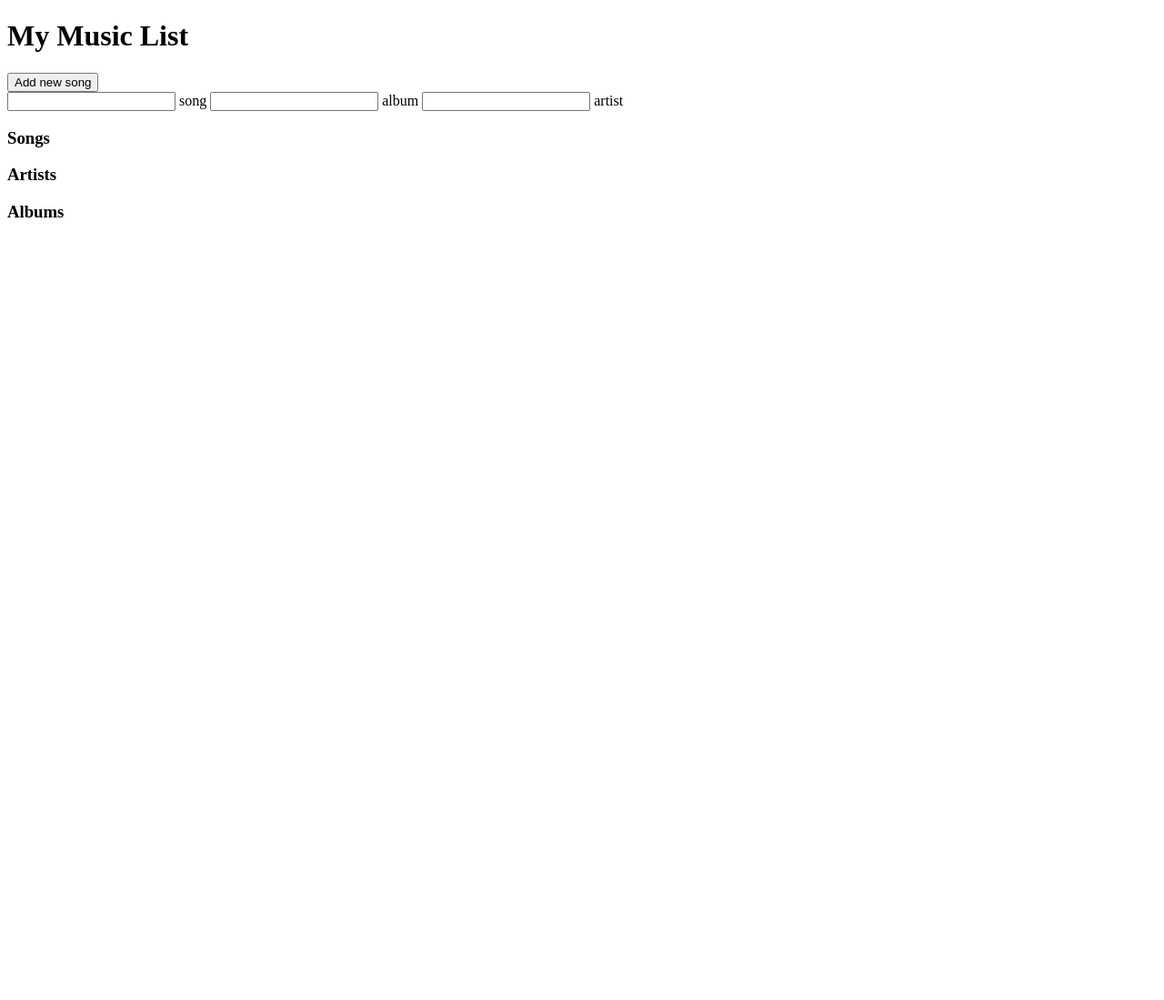
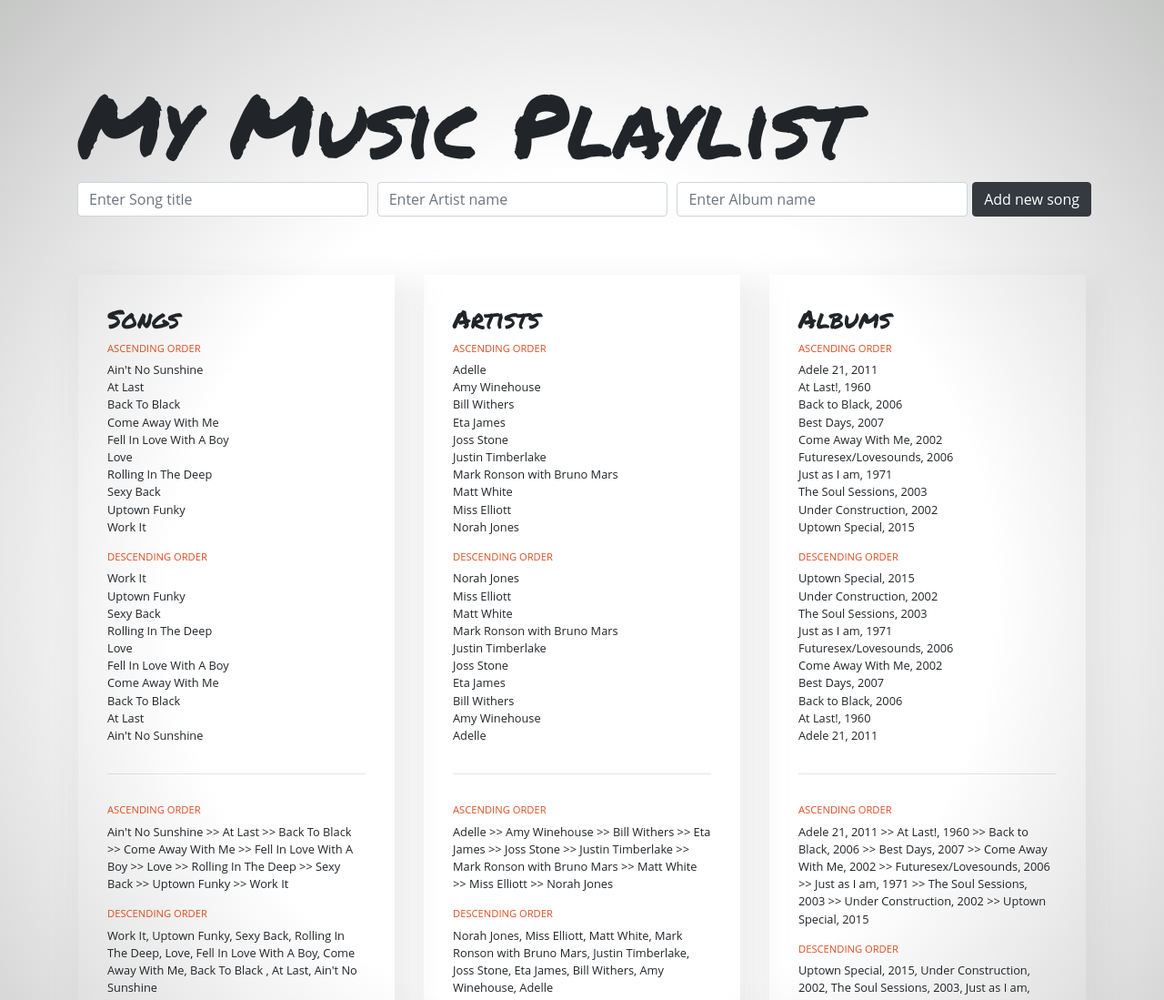
Before and after one commit to PhonethipLiu/favorite-music-array, a plain HTML site: page index.html in a window 1280 px wide. Shown: the top 1099 px of the page at 91% size. Before the commit the page ends 800 px from the top, so only its background shows below. Drawn offline with nearby package versions, Linux system fonts and the light colour scheme.

Commit message:
arrays are sorted and displayed horizontally and vertically in 3 different divs; working on adding new songs to the arrays

```diff
--- a/arraymethods.js
+++ b/arraymethods.js
@@ -1,27 +1,58 @@
-// Use JavaScript arrays and innerHTML to show the music you love.
+// * Create and modify arrays with join, push, reverse, sort, concat and unshift.
 
-// * Create and modify arrays with join, push, reverse, sort, concat and unshift.
-// * Output lists to the DOM.
-// *Create three separate arrays; one for **songs**, one for **albums**, and one for **artists**.
+// Create three separate arrays; one for songs, one for albums, and one for artists.
 
-const songs = [ "Come Away With Me", "Uptown Funky", "At Last", "Ani't No Sunshine", "Love", "Sexy Back", "Rolling In The Deep", "Back To Black ", "Fell In Love With A Boy", "Work It"], // *The song array should be initialized with 10 songs.
+const songs = [ "Come Away With Me", "Uptown Funky", "At Last", "Ain't No Sunshine", "Love", "Sexy Back", "Rolling In The Deep", "Back To Black ", "Fell In Love With A Boy", "Work It"], // *The song array should be initialized with 10 songs.
 
 artists = [ "Norah Jones", "Mark Ronson with Bruno Mars", "Eta James", "Bill Withers", "Matt White", "Justin Timberlake", "Adelle", "Amy Winehouse", "Joss Stone", "Miss Elliott"  ], // *Each subsequent array should hold the corresponding data (artist and album).
 
-albums = [  "At Last!, 1960","Just as I am, 1971" ,"Best Days, 2007","Futuresex/Lovesounds, 2006", "Adele 21, 2011", "Back to Black, 2006","The Soul Sessions, 2003", "Under Construction, 2002"];
+albums = ["Come Away With Me, 2002", "Uptown Special, 2015", "At Last!, 1960", "Just as I am, 1971" ,"Best Days, 2007","Futuresex/Lovesounds, 2006", "Adele 21, 2011", "Back to Black, 2006", "The Soul Sessions, 2003", "Under Construction, 2002"];
 
-// * Using a form; Add 2 more songs.
-//     + Each song should be added to the end of the song array.
-//     + Each artist should be added to the beginning of the artist array.
-//     + Each album should be added to the end of the album array.
+// * Output lists to the DOM.
+var printSongs = document.getElementById("songs"),
+    printArtists = document.getElementById("artists"),
+    printAlbums = document.getElementById("albums");
+
+// Sort list
+let sortSongA = songs.sort().join("<br>"),
+    sortSongD = songs.reverse().join("<br>");
+
+let sortArtistsA = artists.sort().join("<br>"),
+    sortArtistsD = artists.reverse().join("<br>");
+
+let sortAlbumsA = albums.sort().join("<br>"),
+    sortAlbumsD = albums.reverse().join("<br>");
+
+// console.log("Songs sorted in descending order", sortSongA);
+
+// Pring to DOM
+
+// Output vertically descending alphabetically & ascending alphabetically.
+// Output horizontally descending alphabetically, separated by `, ` & ascending alphabetically, separated by ` >> `.
+printSongs.innerHTML = `<h5>Ascending order</h5> <p>${sortSongA} </p> <h5>Descending order</h5> <p>${sortSongD}</p> <hr>
+<h5>Ascending order</h5> <p>${songs.sort().join(" >> ")} </p> <h5>Descending order</h5> <p>${songs.sort().reverse().join(", ")}</p> `;
+
+printArtists.innerHTML = `<h5>Ascending order</h5> <p>${sortArtistsA} </p> <h5>Descending order</h5> <p>${sortArtistsD}</p> <hr>
+<h5>Ascending order</h5> <p>${artists.sort().join(" >> ")} </p> <h5>Descending order</h5> <p>${artists.reverse().join(", ")}</p>`;
+
+printAlbums.innerHTML = `<h5>Ascending order</h5> <p>${sortAlbumsA} </p> <h5>Descending order</h5> <p>${sortAlbumsD}</p><hr>
+<h5>Ascending order</h5> <p>${albums.sort().join(" >> ")} </p> <h5>Descending order</h5> <p>${albums.reverse().join(", ")}</p>`;
+
+
 
 // * For each output element arrange the corresponding data as follows:
-//     *   Output vertically descending alphabetically.
-//     *   Output vertically ascending alphabetically.
+
 //     *   Output vertically exactly as the data was added.
 //     *   Output vertically exactly as the data was added, inverted.
-//     *   Output horizontally descending alphabetically, separated by `, `.
-//     *   Output horizontally ascending alphabetically, separated by ` >> `.
+
 //     *   Output horizontally exactly as the data was added, separated by ` : `.
 //     *   Output horizontally exactly as the data was added, inverted, separated by ` | `.
 // * Each output area should be separated by a headline tag.
+let addSong = document.getElementById("song--input"),
+    addArtist = document.getElementById("song--artist"),
+    addAlbum = document.getElementById("song--album");
+
+function displayNewSong(){
+    addSong.printSongs.innerHTML += songs.push();
+}
+console.log(displayNewSong);
--- a/index.html
+++ b/index.html
@@ -5,46 +5,84 @@
     <meta http-equiv="X-UA-Compatible" content="IE=edge">
     <title>Phonethip's Favorite Music array exercise</title>
     <meta name="viewport" content="width=device-width, initial-scale=1">
+    <!-- Google font -->
+    <link href="https://fonts.googleapis.com/css?family=Permanent+Marker" rel="stylesheet">
+    <!-- Bootstrap -->
+    <link rel="stylesheet"
+    href="https://maxcdn.bootstrapcdn.com/bootstrap/4.0.0/css/bootstrap.min.css" integrity="sha384-Gn5384xqQ1aoWXA+058RXPxPg6fy4IWvTNh0E263XmFcJlSAwiGgFAW/dAiS6JXm" crossorigin="anonymous">
     <link rel="stylesheet" type="text/css" media="screen" href="main.css" />
 </head>
 <body>
 
-    <header>
+    <header class="container header">
         <div>
-            <h1>My Music List</h1>
-            <button> Add new song</button>
+            <h1>My Music Playlist</h1>
+
             <form>
+                <div class="form-row">
+                    <div class="col">
+                    <input type="text" class="form-control" placeholder="Enter Song title" id="song--input">
+                    </div>
+                    <div class="col">
+                    <input type="text" class="form-control" placeholder="Enter Artist name" id="artist--input">
+                    </div>
+                    <div class="col">
+                        <input type="text" class="form-control" placeholder="Enter Album name" id="album--input">
+                    </div>
+                    <button type="button" class="btn btn-dark" onclick="displayNewSong()">Add new song</button>
+                </div>
+            </form>
+
+            <!-- <form>
                 <input> song
                 <input> album
                 <input> artist
-            </form>
+                <button type="button" class="btn btn-dark">add new song</button>
+            </form> -->
         </div>
     </header>
        <!-- For this exercise, each song is from a unique artist and album.
        *Create a display area on the page for each of the sections (songs, artists & albums).
-       *Each display area should ha ve a title/headline. -->
+       *Each display area should ha ve a title/headline.
+        * Using a form; Add 2 more songs.
+        + Each song should be added to the end of the song array.
+        + Each artist should be added to the beginning of the artist array.
+        + Each album should be added to the end of the album array.-->
 
 
-    <main class="main-container-wrapper">
+    <main class="container main-container-wrapper">
 
+        <div class="row">
+            <section class=" col container-songs">
+                <h3>Songs</h3>
+                <article id="songs">
 
-        <section class="container-songs">
-            <h3>Songs</h3>
-            <article id="songs"></article>
-        </section>
+                </article>
+            </section>
 
-        <section class="container-artists">
-            <h3>Artists</h3>
-            <article id="artists"></article>
-        </section>
+            <section class="col container-artists">
+                <h3>Artists</h3>
+                <article id="artists">
 
-        <section class="container-albums">
-            <h3>Albums</h3>
-            <article id="albums"></article>
-        </section>
+                </article>
+            </section>
+
+            <section class="col container-albums">
+                <h3>Albums</h3>
+                <article id="albums">
+
+                </article>
+            </section>
+        </div>
 
     </main>
 
+    <!-- Bootstrap cdn -->
+    <script src="https://code.jquery.com/jquery-3.2.1.slim.min.js" integrity="sha384-KJ3o2DKtIkvYIK3UENzmM7KCkRr/rE9/Qpg6aAZGJwFDMVNA/GpGFF93hXpG5KkN" crossorigin="anonymous"></script>
+    <script src="https://cdnjs.cloudflare.com/ajax/libs/popper.js/1.12.9/umd/popper.min.js" integrity="sha384-ApNbgh9B+Y1QKtv3Rn7W3mgPxhU9K/ScQsAP7hUibX39j7fakFPskvXusvfa0b4Q" crossorigin="anonymous"></script>
+    <script src="https://maxcdn.bootstrapcdn.com/bootstrap/4.0.0/js/bootstrap.min.js" integrity="sha384-JZR6Spejh4U02d8jOt6vLEHfe/JQGiRRSQQxSfFWpi1MquVdAyjUar5+76PVCmYl" crossorigin="anonymous"></script>
+
+   <!-- Local js -->
     <script src="arraymethods.js"></script>
 </body>
 </html>
--- a/main.css
+++ b/main.css
@@ -0,0 +1,46 @@
+/* font-family: 'Permanent Marker', cursive; */
+
+
+body {
+    padding: 6rem 0rem;
+    margin: 0;
+    font-family: Oxygen, Ubuntu, Cantarell, 'Open Sans', 'Helvetica Neue', sans-serif;
+    grid-template-columns: 12;
+    grid-gap: 36px;
+    background: radial-gradient(  white, white, rgba(142, 145, 142, 0.514));
+    font-size: .8rem;
+}
+
+h1, h3 {
+    font-family: 'Permanent Marker', cursive;
+}
+
+h1 {
+    font-size: 6rem;
+    line-height: 5rem;
+}
+
+h5{
+    font-size: .7rem;
+    text-transform: uppercase;
+    color: rgba(218, 66, 20, 0.932);
+}
+
+header {
+    padding-bottom: 3rem;
+}
+
+main .col {
+    padding: 2rem;
+    box-shadow: 10px 15px 29px 10px rgba(196, 196, 196, 0.283);
+    margin: 1rem;
+}
+
+
+hr {
+    margin: 2rem 0rem;
+}
+
+form {
+    padding-top: 1rem;
+}
```
